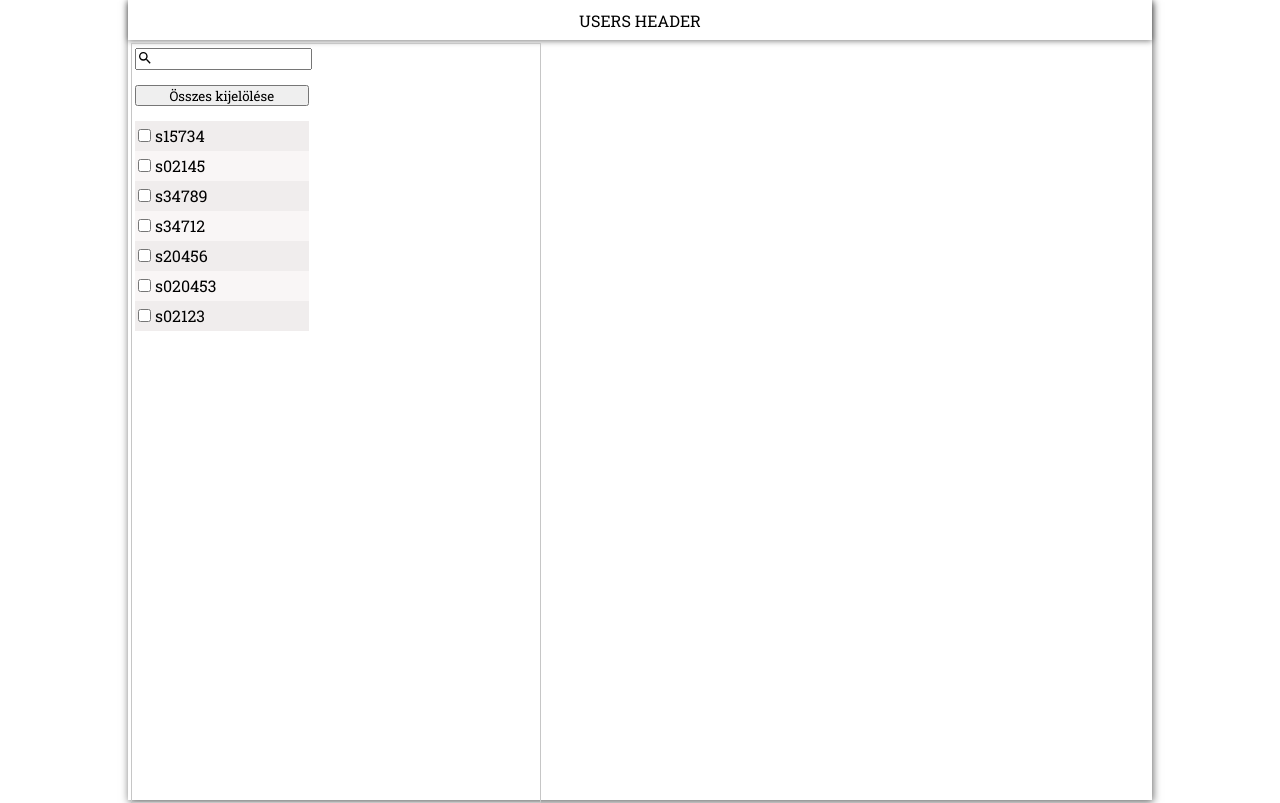
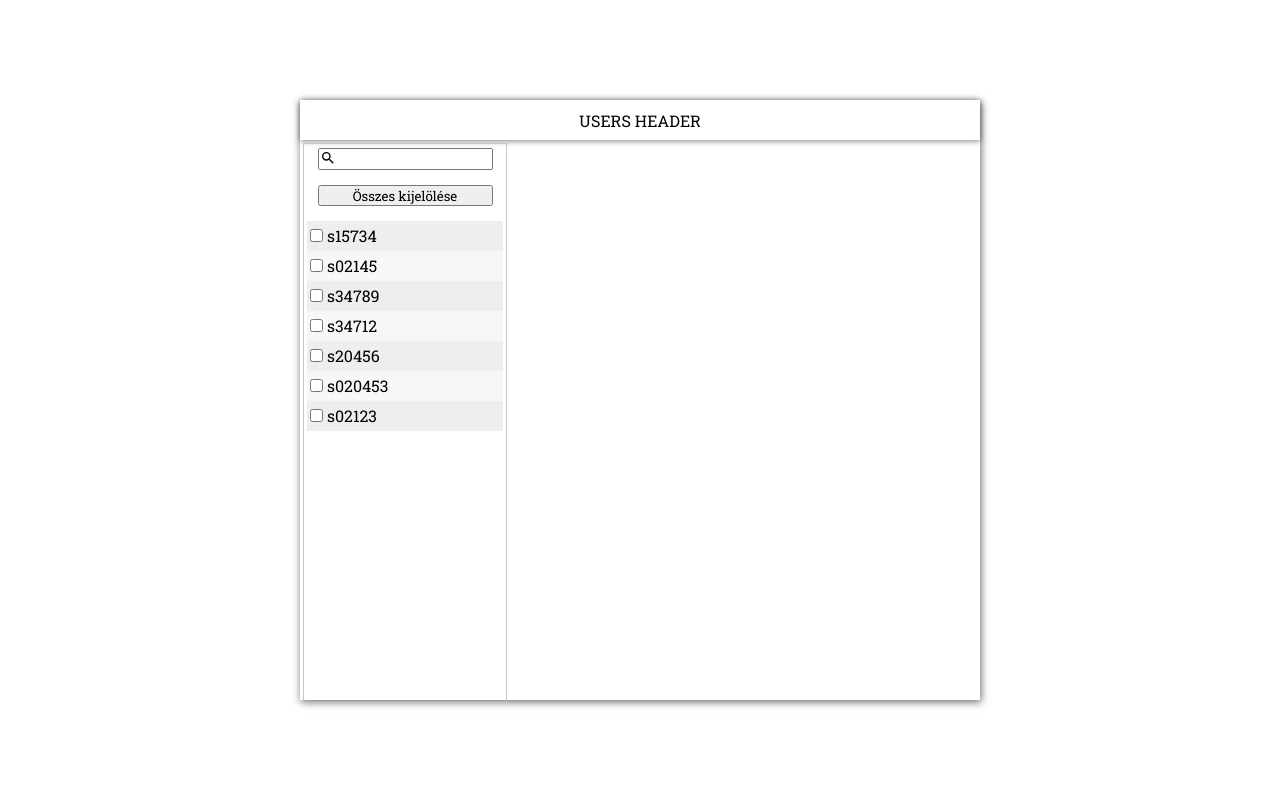
Before and after one commit to benstonemountain/userlistV2, an Angular app: page / in a window 1280 px wide. Built offline with nearby package versions, Linux system fonts and the light colour scheme.

Commit message:
added more css

```diff
--- a/src/app/app.component.css
+++ b/src/app/app.component.css
@@ -0,0 +1,7 @@
+.app-container {
+    width: 100%;
+    height: 100%;
+    display: flex;
+    justify-content: center;
+    align-items: center;
+}
--- a/src/app/app.component.html
+++ b/src/app/app.component.html
@@ -1 +1,3 @@
+<div class="app-container">
 <app-home></app-home>
+</div>
--- a/src/app/components/aside/aside.component.css
+++ b/src/app/components/aside/aside.component.css
@@ -1,6 +1,6 @@
 .aside-wrap {
   border: 1px solid rgb(198, 198, 198);
-  width: 40%;
+  width: 30%;
   height: calc(100% - 40px);
   margin: 3px;
   padding: 3px;
@@ -10,6 +10,14 @@ img {
   width: 22px;
 }
 
+.search-wrap {
+  width: 175px;
+  margin: 0 auto;
+}
+
+.search-wrap input {
+  width: 100%;
+}
 
 ::placeholder {
   background: url("../../../assets/pics/search_icon.svg");
@@ -18,15 +26,17 @@ img {
 }
 
 .select-all-button {
-  width: 173.6px;
+  width: 175px;
   height: 20.8px;
-  margin: 15px 0;
+  display: block;
+  margin: 15px auto;
 
 }
 
 .identifiers {
   /* border: 1px solid black; */
   width: 173.6px;
+  width: 100%;
   height: 30px;
   display: flex;
   align-items: center;
--- a/src/app/components/home/home.component.css
+++ b/src/app/components/home/home.component.css
@@ -1,7 +1,6 @@
 .home-wrap {
-    /* border: 1px solid black; */
-    width: 80%;
-    margin: 0 auto;
-    height: 100vh;
+    width: 680px;
+    height: 600px;
+
     box-shadow: 1px 2px 8px  rgba(0,0,0, .6);
 }
--- a/src/styles.css
+++ b/src/styles.css
@@ -5,3 +5,7 @@
     box-sizing: border-box;
     font-family: "Roboto Slab", serif;
 }
+
+html, body {
+    height: 100%;
+}
```
